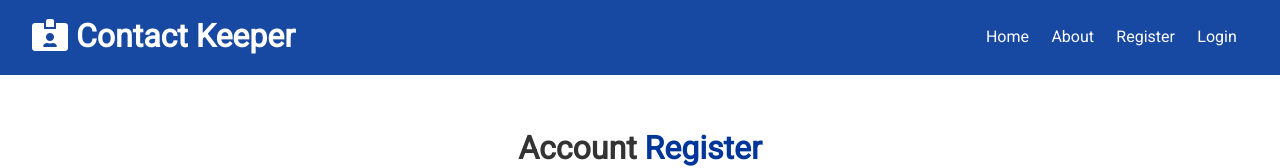
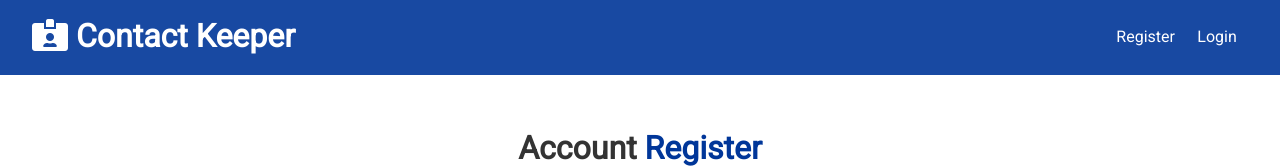
Before and after one commit to banhmisg9509/contact-keeper, a React (Create React App) app in the folder client/: page /register in a window 1280 px wide. Shown: the top 168 px of the page. Built offline with nearby package versions, Linux system fonts and the light colour scheme; the HTML template or start-up script is replaced by a standard one.

Commit message:
Logout Navbar

```diff
--- a/client/src/components/auth/Register/Register.jsx
+++ b/client/src/components/auth/Register/Register.jsx
@@ -11,7 +11,7 @@ function Register(props) {
       props.history.push('/')
     }
 
-    if (error) {
+    if (error === 'User already exists') {
       setAlert(error, 'danger');
       clearErrors();
     }
--- a/client/src/components/layouts/NavBar/NavBar.jsx
+++ b/client/src/components/layouts/NavBar/NavBar.jsx
@@ -1,27 +1,45 @@
-import React from 'react';
+import React, { useContext, Fragment } from 'react';
 import PropTypes from 'prop-types';
 import { Link } from 'react-router-dom';
+import { AuthContext } from 'context';
 
 function NavBar({ title, icon }) {
+  const { isAuthenticated, logout, user } = useContext(AuthContext);
+
+  const onLogout = () => {
+    logout();
+  };
+
+  const authLinks = (
+    <Fragment>
+      <li>Hello {user && user.name}</li>
+      <li>
+        <a href='#!' onClick={onLogout}>
+          <i className='fas fa-sign-out-alt'>
+            <span className='hide-sm'></span>
+          </i>
+        </a>
+      </li>
+    </Fragment>
+  );
+
+  const guestLinks = (
+    <Fragment>
+      <li>
+        <Link to='/register'>Register</Link>
+      </li>
+      <li>
+        <Link to='/login'>Login</Link>
+      </li>
+    </Fragment>
+  );
+
   return (
     <div className='navbar bg-primary'>
       <h1>
         <i className={icon} /> {title}
       </h1>
-      <ul>
-        <li>
-          <Link to='/'>Home</Link>
-        </li>
-        <li>
-          <Link to='/about'>About</Link>
-        </li>
-        <li>
-          <Link to='/register'>Register</Link>
-        </li>
-        <li>
-          <Link to='/login'>Login</Link>
-        </li>
-      </ul>
+      <ul>{isAuthenticated ? authLinks : guestLinks}</ul>
     </div>
   );
 }
--- a/client/src/context/auth/authReducer.js
+++ b/client/src/context/auth/authReducer.js
@@ -27,6 +27,7 @@ export default (state, action) => {
         isAuthenticated: true,
         loading: false,
       };
+    case LOGOUT:
     case LOGIN_FAIL:
     case AUTH_ERROR:
     case REGISTER_FAIL:
--- a/client/src/context/auth/authState.js
+++ b/client/src/context/auth/authState.js
@@ -55,7 +55,7 @@ const AuthState = ({ children }) => {
   };
 
   const logout = () => {
-    console.log('logout');
+    dispatch({ type: LOGOUT });
   };
 
   const clearErrors = () => {
```
